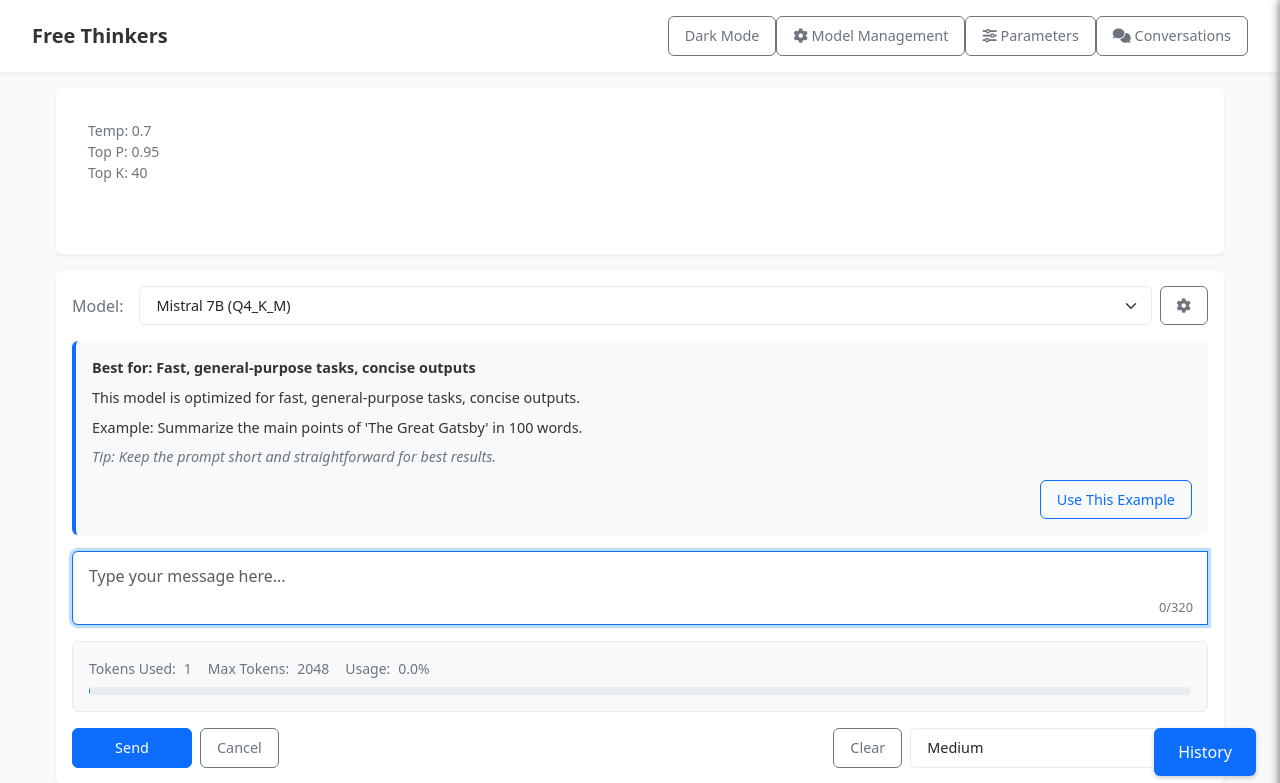
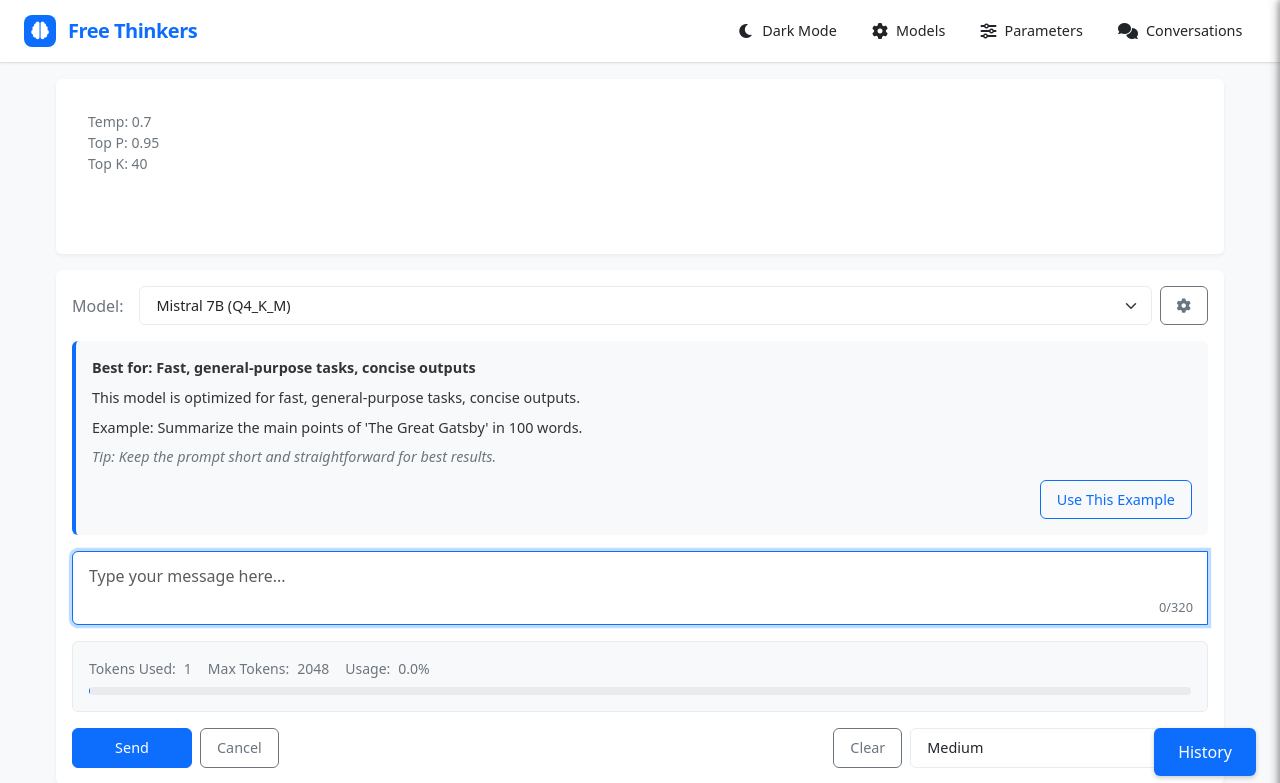
Before and after one commit to zeeshankhan1981/free-thinkers, a Flask app: page / in a window 1280 px wide. Shown: the top 783 px of the page. Run offline with Flask 3, Linux system fonts and the light colour scheme; data that the repository does not hold is empty.

Commit message:
v0.3.4: Enhanced server management and UI improvements
- Added stop_servers.sh script for reliable server shutdown
- Updated start_servers.sh with improved error handling and status checks
- Fixed sidebar class name in index.html for better UI consistency
- Improved model management and parameter controls components
- Enhanced conversation UI with better state management

```diff
--- a/app/templates/index.html
+++ b/app/templates/index.html
@@ -17,6 +17,14 @@
             --border-radius: 8px;
             --spacing: 1rem;
             --transition: all 0.2s ease;
+            --bg-color: #ffffff;
+            --text-color: #333333;
+            --border-color: #e9ecef;
+        }
+
+        /* Mode transition animation */
+        body {
+            transition: background-color 0.3s ease, color 0.3s ease;
         }
 
         body {
@@ -34,22 +42,93 @@
             display: flex;
             justify-content: space-between;
             align-items: center;
-            padding: 1rem 2rem;
+            padding: 0.75rem 1.5rem;
             background-color: white;
-            box-shadow: 0 2px 4px rgba(0,0,0,0.05);
+            box-shadow: 0 1px 2px rgba(0,0,0,0.06);
             z-index: 100;
+            transition: all 0.3s ease;
+            border-bottom: 1px solid var(--border-color);
         }
 
         .header-title {
             font-size: 1.25rem;
             font-weight: 600;
             margin: 0;
-        }
-
-        .header-controls {
-            display: flex;
+            color: var(--primary-color);
+            letter-spacing: -0.5px;
+        }
+
+        .brand-container {
+            display: flex;
+            align-items: center;
             gap: 0.75rem;
+        }
+
+        .logo {
+            display: flex;
             align-items: center;
+            justify-content: center;
+            width: 2rem;
+            height: 2rem;
+            border-radius: 8px;
+            background-color: var(--primary-color);
+            color: white;
+            font-size: 1.1rem;
+        }
+
+        .nav-controls {
+            display: flex;
+            align-items: center;
+            gap: 0.5rem;
+        }
+
+        .nav-btn {
+            display: flex;
+            align-items: center;
+            justify-content: center;
+            gap: 0.5rem;
+            padding: 0.5rem 0.85rem;
+            border: none;
+            border-radius: 6px;
+            background-color: transparent;
+            color: var(--text-color);
+            font-size: 0.9rem;
+            font-weight: 500;
+            cursor: pointer;
+            transition: all 0.2s ease;
+        }
+
+        .nav-btn:hover {
+            background-color: rgba(var(--primary-color-rgb), 0.08);
+            color: var(--primary-color);
+        }
+
+        .nav-btn.active {
+            background-color: rgba(var(--primary-color-rgb), 0.12);
+            color: var(--primary-color);
+            font-weight: 600;
+        }
+
+        .nav-btn i {
+            font-size: 1rem;
+        }
+
+        .nav-btn-text {
+            display: inline-block;
+        }
+
+        @media (max-width: 768px) {
+            .nav-btn-text {
+                display: none;
+            }
+
+            .nav-btn {
+                padding: 0.5rem;
+            }
+
+            .nav-btn i {
+                font-size: 1.1rem;
+            }
         }
 
         .app-container {
@@ -596,8 +675,27 @@
         }
 
         .dark-mode .header {
-            background-color: #2d2d2d;
-            box-shadow: 0 2px 4px rgba(0,0,0,0.2);
+            background-color: #1a1a1a;
+            border-bottom: 1px solid #333;
+            box-shadow: 0 1px 2px rgba(0,0,0,0.1);
+        }
+
+        .dark-mode .header-title {
+            color: #fff;
+        }
+
+        .dark-mode .logo {
+            background-color: var(--primary-color);
+            box-shadow: 0 0 10px rgba(var(--primary-color-rgb), 0.3);
+        }
+
+        .dark-mode .nav-btn {
+            color: #e0e0e0;
+        }
+
+        .dark-mode .nav-btn:hover {
+            background-color: rgba(255, 255, 255, 0.08);
+            color: #fff;
         }
 
         .dark-mode .chat-container,
@@ -801,21 +899,30 @@
 </head>
 <body>
     <header class="header">
-        <h1 class="header-title">Free Thinkers</h1>
-        <div class="d-flex align-items-center">
-            <button class="btn btn-sm btn-outline-secondary" id="darkModeToggle">Dark Mode</button>
-            <button class="btn btn-sm btn-outline-secondary" id="modelManagementBtn">
-                <i class="fas fa-cog"></i> Model Management
+        <div class="brand-container">
+            <div class="logo">
+                <i class="fas fa-brain"></i>
+            </div>
+            <h1 class="header-title">Free Thinkers</h1>
+        </div>
+        <nav class="nav-controls">
+            <button class="nav-btn" id="darkModeToggle">
+                <i class="fas fa-moon"></i>
+                <span class="nav-btn-text">Dark Mode</span>
             </button>
-            <button class="btn btn-sm btn-outline-secondary" id="parameterControlsBtn">
-                <i class="fas fa-sliders-h"></i> Parameters
+            <button class="nav-btn" id="modelManagementBtn">
+                <i class="fas fa-cog"></i>
+                <span class="nav-btn-text">Models</span>
             </button>
-            <div class="sidebar-toggle">
-                <button class="btn btn-sm btn-outline-secondary" id="conversationManagerBtn">
-                    <i class="fas fa-comments"></i> Conversations
-                </button>
-            </div>
-        </div>
+            <button class="nav-btn" id="parameterControlsBtn">
+                <i class="fas fa-sliders-h"></i>
+                <span class="nav-btn-text">Parameters</span>
+            </button>
+            <button class="nav-btn" id="conversationManagerBtn">
+                <i class="fas fa-comments"></i>
+                <span class="nav-btn-text">Conversations</span>
+            </button>
+        </nav>
     </header>
 
     <div class="app-container">
@@ -922,6 +1029,7 @@
             let responseController = null;
             let promptGuides = {};
             let showPromptGuide = true;
+            window.activeSidebar = null;
 
             // Initialize default parameters
             window.currentParameters = {
@@ -1389,11 +1497,54 @@
                 historySidebar.classList.remove('active');
             });
 
+            /**
+             * Handle sidebar toggling and active states - make it globally available
+             */
+            window.toggleSidebar = function(sidebar, button) {
+                const allButtons = document.querySelectorAll('.nav-btn');
+                const allSidebars = document.querySelectorAll('.model-management-sidebar, .parameter-controls-sidebar, .conversation-manager-sidebar');
+
+                // If this sidebar is already active, close it
+                if (sidebar.classList.contains('active')) {
+                    sidebar.classList.remove('active');
+                    button.classList.remove('active');
+                    window.activeSidebar = null;
+                    return;
+                }
+
+                // Close any other open sidebars
+                allSidebars.forEach(s => s.classList.remove('active'));
+                allButtons.forEach(b => {
+                    if (b !== darkModeToggle) {  // Don't remove active class from dark mode toggle
+                        b.classList.remove('active');
+                    }
+                });
+
+                // Open this sidebar
+                sidebar.classList.add('active');
+                button.classList.add('active');
+                window.activeSidebar = sidebar;
+            };
+
             // Toggle dark mode
             darkModeToggle.addEventListener('click', function() {
                 isDarkMode = !isDarkMode;
                 document.body.classList.toggle('dark-mode');
-                darkModeToggle.textContent = isDarkMode ? 'Light Mode' : 'Dark Mode';
+
+                // Update icon and text
+                const icon = darkModeToggle.querySelector('i');
+                const text = darkModeToggle.querySelector('.nav-btn-text');
+
+                if (isDarkMode) {
+                    icon.classList.remove('fa-moon');
+                    icon.classList.add('fa-sun');
+                    text.textContent = 'Light Mode';
+                } else {
+                    icon.classList.remove('fa-sun');
+                    icon.classList.add('fa-moon');
+                    text.textContent = 'Dark Mode';
+                }
+
                 toggleDarkMode();
             });
 
--- a/static/components/model_management.js
+++ b/static/components/model_management.js
@@ -52,7 +52,12 @@
     // Event Listeners
     if (modelManagementBtn) {
         modelManagementBtn.addEventListener('click', function() {
-            modelManagementSidebar.classList.add('active');
+            // Use the global toggleSidebar if available, otherwise fall back to original behavior
+            if (window.toggleSidebar && typeof window.toggleSidebar === 'function') {
+                window.toggleSidebar(modelManagementSidebar, modelManagementBtn);
+            } else {
+                modelManagementSidebar.classList.add('active');
+            }
             loadModels();
         });
     }
@@ -60,6 +65,16 @@
     if (closeModelManagement) {
         closeModelManagement.addEventListener('click', function() {
             modelManagementSidebar.classList.remove('active');
+
+            // Also remove active class from the button if using the new UI
+            if (modelManagementBtn) {
+                modelManagementBtn.classList.remove('active');
+            }
+
+            // Update activeSidebar if it's a global variable
+            if (window.activeSidebar !== undefined) {
+                window.activeSidebar = null;
+            }
         });
     }
 
--- a/static/js/conversation_ui.js
+++ b/static/js/conversation_ui.js
@@ -99,6 +99,16 @@
 
         if (toggleBtn && sidebar) {
             toggleBtn.addEventListener('click', () => {
+                // Use the global toggleSidebar if available
+                if (window.toggleSidebar && typeof window.toggleSidebar === 'function') {
+                    window.toggleSidebar(sidebar, toggleBtn);
+
+                    // If opening, ensure UI is rendered with latest data
+                    if (sidebar.classList.contains('active')) {
+                        this.refreshConversations();
+                    }
+                } else {
+                    // Legacy behavior
                     // Close any other sidebars that might be open
                     const otherSidebars = document.querySelectorAll('.parameter-controls-sidebar.active, .model-management-sidebar.active');
                     otherSidebars.forEach(s => s.classList.remove('active'));
@@ -109,6 +119,13 @@
 
                     // If opening, ensure UI is rendered with latest data
                     if (sidebar.classList.contains('active')) {
+                        this.refreshConversations();
+                    }
+                }
+            });
+
+            // Add a method to refresh conversations with loading indicator
+            this.refreshConversations = () => {
                 this.renderUI();
 
                 // Show subtle loading indicator when sidebar is opened
@@ -123,8 +140,7 @@
                     // Hide loader if no sync method
                     setTimeout(() => loader.dismiss(), 500);
                 }
-                }
-            });
+            };
         }
 
         if (closeBtn && sidebar) {
@@ -132,6 +148,12 @@
                 sidebar.classList.remove('active');
                 if (toggleBtn) {
                     toggleBtn.setAttribute('aria-expanded', 'false');
+                    toggleBtn.classList.remove('active');
+                }
+
+                // Update activeSidebar if it's a global variable
+                if (window.activeSidebar !== undefined) {
+                    window.activeSidebar = null;
                 }
             });
         }
```
Also changed, not shown: static/components/parameter_controls.js (+45 -1 lines), 2 other files. Lines whose indentation alone changed are shown as unchanged.
